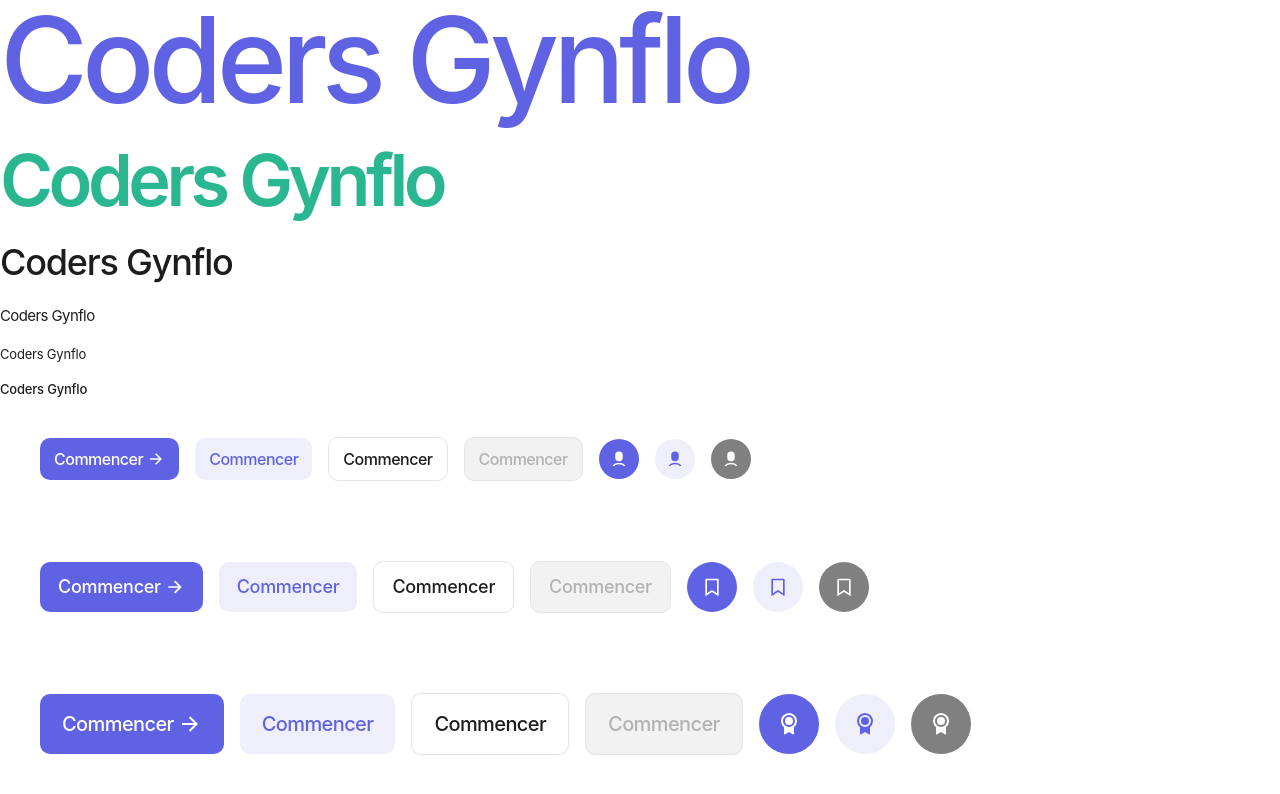
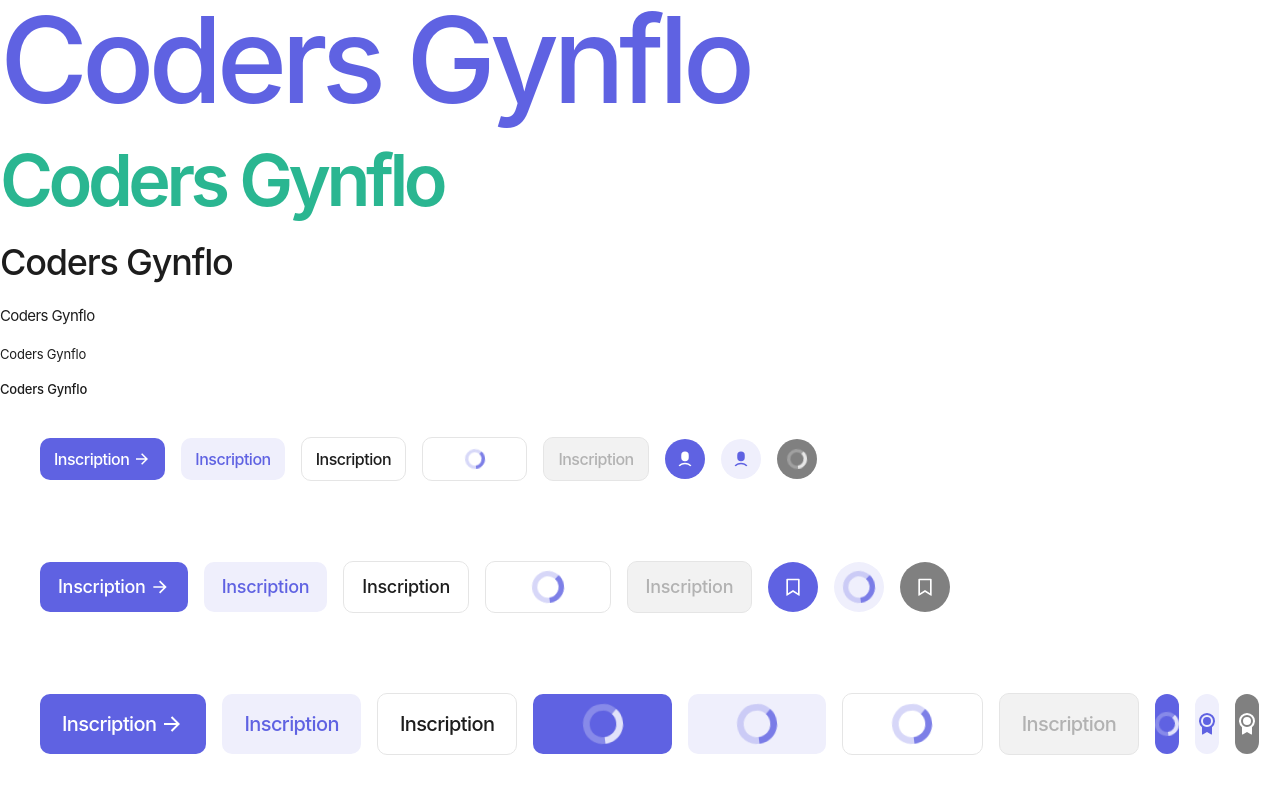
Before and after one commit to gynflo/monkey, a Next.js app: page / in a window 1280 px wide. Shown: the top 794 px of the page. Built offline with nearby package versions, Linux system fonts and the light colour scheme.

Commit message:
Add Spinner if isLoading

```diff
--- a/src/pages/index.tsx
+++ b/src/pages/index.tsx
@@ -1,7 +1,12 @@
 import { Seo } from "@/ui/components/Seo";
 import { Button } from "@/ui/design-system/Button/Button";
 import { Typography } from "@/ui/design-system/Typography/Typography";
-import { RiUser6Fill, RiBookmarkLine, RiAwardFill, RiArrowRightLine } from "react-icons/ri";
+import {
+  RiUser6Fill,
+  RiBookmarkLine,
+  RiAwardFill,
+  RiArrowRightLine,
+} from "react-icons/ri";
 
 export default function Home() {
   return (
@@ -29,16 +34,19 @@ export default function Home() {
       </div>
       <div className="flex items-center gap-4 p-10">
         <Button size="small" variant="accent" icon={{ icon: RiArrowRightLine }}>
-          Commencer
+          Inscription
         </Button>
         <Button size="small" variant="secondary">
-          Commencer
+          Inscription
         </Button>
         <Button size="small" variant="outline">
-          Commencer
+          Inscription
+        </Button>
+        <Button size="small" variant="outline" isLoading>
+          Inscription
         </Button>
         <Button size="small" variant="disabled" disabled>
-          Commencer
+          Inscription
         </Button>
         <Button size="small" variant="ico" icon={{ icon: RiUser6Fill }} />
         <Button
@@ -48,6 +56,7 @@ export default function Home() {
           icon={{ icon: RiUser6Fill }}
         />
         <Button
+          isLoading
           iconTheme="gray"
           size="small"
           variant="ico"
@@ -56,15 +65,19 @@ export default function Home() {
       </div>
       <div className="flex items-center gap-4 p-10">
         <Button variant="accent" icon={{ icon: RiArrowRightLine }}>
-          Commencer
+          Inscription
         </Button>
-        <Button variant="secondary">Commencer</Button>
-        <Button variant="outline">Commencer</Button>
+        <Button variant="secondary">Inscription</Button>
+        <Button variant="outline">Inscription</Button>
+        <Button variant="outline" isLoading>
+          Inscription
+        </Button>
         <Button variant="disabled" disabled>
-          Commencer
+          Inscription
         </Button>
         <Button variant="ico" icon={{ icon: RiBookmarkLine }}></Button>
         <Button
+          isLoading
           iconTheme="secondary"
           variant="ico"
           icon={{ icon: RiBookmarkLine }}
@@ -77,18 +90,28 @@ export default function Home() {
       </div>
       <div className="flex items-center gap-4 p-10">
         <Button size="large" variant="accent" icon={{ icon: RiArrowRightLine }}>
-          Commencer
+          Inscription
         </Button>
         <Button size="large" variant="secondary">
-          Commencer
+          Inscription
         </Button>
         <Button size="large" variant="outline">
-          Commencer
+          Inscription
+        </Button>
+        <Button size="large" variant="accent" isLoading>
+          Inscription
+        </Button>
+        <Button size="large" variant="secondary" isLoading>
+          Inscription
+        </Button>
+        <Button size="large" variant="outline" isLoading>
+          Inscription
         </Button>
         <Button size="large" variant="disabled" disabled>
-          Commencer
+          Inscription
         </Button>
         <Button
+          isLoading
           size="large"
           variant="ico"
           icon={{ icon: RiAwardFill }}
--- a/src/ui/design-system/Button/Button.tsx
+++ b/src/ui/design-system/Button/Button.tsx
@@ -1,5 +1,6 @@
 import { IconProps } from "@/types/iconProps";
 import { clsx } from "clsx";
+import { Spinner } from "../spinner/Spinner";
 
 interface Props {
   size?: "small" | "medium" | "large";
@@ -86,10 +87,27 @@ export const Button = ({
     <>
       <button
         type="button"
-        className={clsx(variantStyles, sizeStyles)}
+        className={clsx(variantStyles, sizeStyles, "relative")}
         onClick={() => console.log("Click")}
         disabled={disabled ? true : false}
       >
+        {isLoading && (
+          <div className="absolute inset-0 flex items-center justify-center cursor-wait">
+            {" "}
+            {/* Fill entire Parent */}
+            <Spinner
+              size={size}
+              variant={
+                variant === "accent" ||
+                (variant === "ico" && iconTheme !== "secondary")
+                  ? "white"
+                  : "primary"
+              }
+            />
+          </div>
+        )}
+
+        <div className={clsx(isLoading && "invisible")}>
           {icon && variant === "ico" ? (
             <icon.icon size={icoSize}></icon.icon>
           ) : (
@@ -103,6 +121,7 @@ export const Button = ({
               )}
             </div>
           )}
+        </div>
       </button>
     </>
   );
--- /dev/null
+++ b/src/ui/design-system/spinner/Spinner.tsx
@@ -0,0 +1,58 @@
+import clsx from "clsx";
+
+interface Props {
+  size?: "small" | "medium" | "large";
+  variant?: "primary" | "white";
+}
+
+export const Spinner = ({ size = "medium", variant = "primary" }: Props) => {
+  let variantStyles, sizeStyles: string;
+
+  switch (size) {
+    case "small":
+      sizeStyles = "w-5 h-5";
+      break;
+    case "medium": //default
+      sizeStyles = "w-8 h-8";
+      break;
+    case "large":
+      sizeStyles = "w-10 h-10";
+      break;
+  }
+
+  switch (variant) {
+    case "primary": //default
+      variantStyles = "text-primary";
+      break;
+    case "white":
+      variantStyles = "text-white";
+      break;
+  }
+
+  return (
+    <svg
+      className={clsx(
+        variantStyles,
+        sizeStyles,
+        "animate-spin"
+      )}
+      xmlns="http://www.w3.org/2000/svg"
+      fill="none"
+      viewBox="0 0 24 24"
+    >
+      <circle
+        className="opacity-25"
+        cx="12"
+        cy="12"
+        r="10"
+        stroke="currentColor"
+        strokeWidth="4"
+      ></circle>
+      <path
+        className="opacity-75"
+        fill="currentColor"
+        d="M4 12a8 8 0 018-8V0C5.373 0 0 5.373 0 12h4zm2 5.291A7.962 7.962 0 014 12H0c0 3.042 1.135 5.824 3 7.938l3-2.647z"
+      ></path>
+    </svg>
+  );
+};
```
Also changed, not shown: public/assets/svg/loader-4-line.svg (added). Lines whose indentation alone changed are shown as unchanged.
